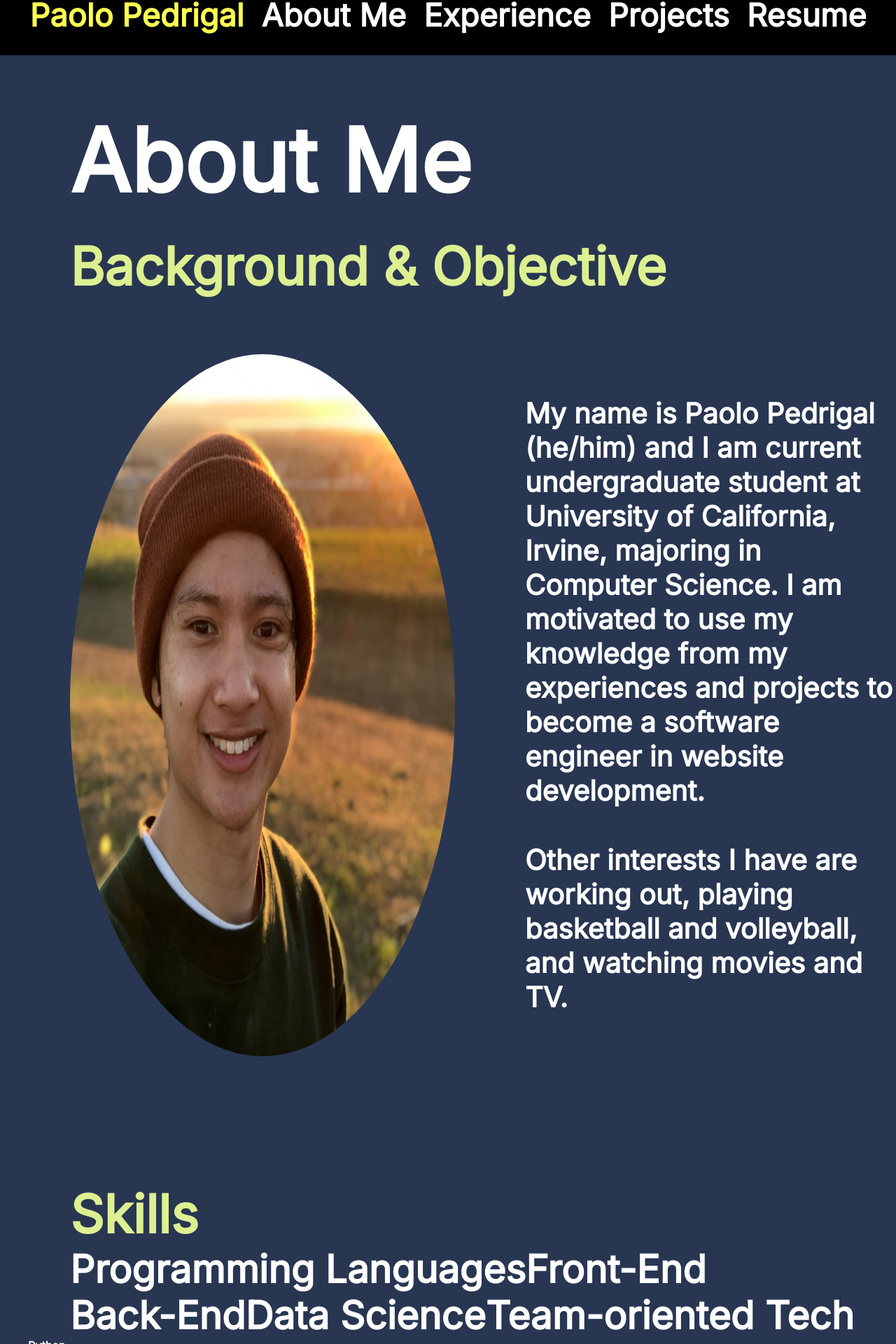
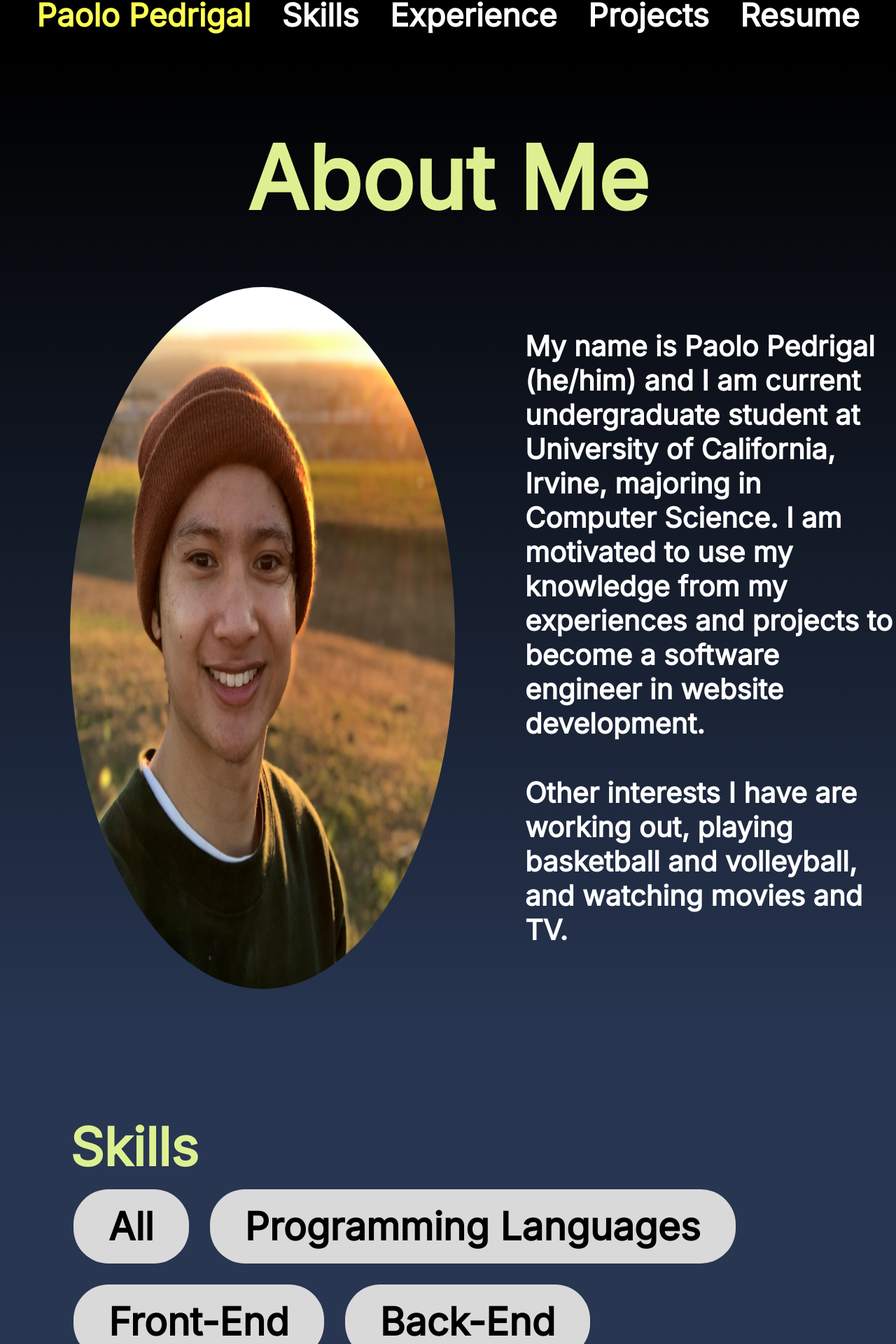
Before and after one commit to paolopedrigal/my-website, a React (Create React App) app: page / in a window 1280 px wide. Shown: the part 1040-2960 px from the top of the page at 70% size. Built offline with nearby package versions, Linux system fonts and the light colour scheme.

Commit message:
Made Skills a main section. Changed the styling of the About Me section.

```diff
--- a/src/AboutMe.css
+++ b/src/AboutMe.css
@@ -1,47 +1,44 @@
 .about {
     margin-top: 0px;
+    background-image: linear-gradient(black, #283652);
 }
 
-#about-me-section-title {
+#about-me-title {
+    display: flex;
+    justify-content: center;
     font-size: 125px;
-    margin: 75px 100px 30px;
-}
-
-#background-objective-title, #skills-title {
-    font-size: 75px;
-    margin-left: 100px;
+    margin: 0px 100px 0px;
+    padding-top: 100px;
+    background-color: transparent;
     color: #DDF091;
 }
 
-.background-content-container {
+.about-me-content-container {
     display: flex;
     flex-direction: row;
     margin-bottom: 100px;
+    background-color: transparent;
 }
 
-#background-selfie {
+#about-me-selfie {
     border-radius: 90%;
     width: 550px;
     margin: 80px 100px;
 }
 
-.background-text {
+.about-me-text {
     margin: 140px 0px;
     display: flex;
     flex-direction: column;
     font-size: 40px;
-
+    background-color: transparent;
 }
 
-#background-text-1 {
+#about-me-text-1 {
     padding-bottom: 50px;
+    background-color: transparent;
 }
 
-.skills-filter {
-    list-style: none;
-    display: flex;
-    flex-direction: row;
-    flex-wrap: wrap;
-    font-size: 55px;
-    margin: auto 60px;
+#about-me-text-2 {
+    background-color: transparent;
 }
--- a/src/AboutMe.js
+++ b/src/AboutMe.js
@@ -1,99 +1,21 @@
 import './AboutMe.css'
 import mySelfie from './Images/selfie.jpg'
-
 
 function AboutMe() {
     return (
         <div className='about'>
-            <h2 id='about-me-section-title'>About Me</h2>
-            <AboutMeBackgroundObjective />
-            <AboutMeSkills />
-        </div>
-    );
-}
-
-function AboutMeBackgroundObjective() {
-    return (
-        <div>
-            <h3 id='background-objective-title'>Background & Objective</h3>
-            <div className='background-content-container'>
-                <img src={mySelfie} alt="selfie" width="300px" id='background-selfie'/>
-                <div className="background-text">
-                    <p id="background-text-1">My name is Paolo Pedrigal (he/him) and I am current undergraduate student at University of California, Irvine, majoring in Computer Science.
+            <h2 id='about-me-title'>About Me</h2>
+            <div className='about-me-content-container'>
+                <img src={mySelfie} alt="selfie" width="300px" id='about-me-selfie'/>
+                <div className="about-me-text">
+                    <p id="about-me-text-1">My name is Paolo Pedrigal (he/him) and I am current undergraduate student at University of California, Irvine, majoring in Computer Science.
                     I am motivated to use my knowledge from my experiences and projects
                     to become a software engineer in website development.</p>
-                    <p id="background-text-2">Other interests I have are working out, playing basketball and volleyball, and watching movies and TV.</p>
+                    <p id="about-me-text-2">Other interests I have are working out, playing basketball and volleyball, and watching movies and TV.</p>
                 </div>
             </div>
         </div>
     )
 }
 
-function AboutMeSkills() {
-    return (
-        <div>
-            <h3 id='skills-title'>Skills</h3>
-            <ul className='skills-filter'>
-                <li>Programming Languages</li>
-                <li>Front-End</li>
-                <li>Back-End</li>
-                <li>Data Science</li>
-                <li>Team-oriented Tech</li>
-            </ul>
-            <ul className='skills'>
-                <li>Python</li>
-                <li>Java</li>
-                <li>C++</li>
-                <li>JavaScript</li>
-                <li>React JS</li>
-                <li>HTML</li>
-                <li>CSS</li>
-                <li>Node JS</li>
-                <li>Figma</li>
-                <li>PostgreSQL</li>
-                <li>Cassandra</li>
-                <li>PyMongo</li>
-                <li>Neo4j</li>
-                <li>Pandas</li>
-                <li>Matplotlib</li>
-                <li>Numpy</li>
-                <li>Sci-kit Learn</li>
-                <li>NLTK</li>
-                <li>R</li>
-                <li>Bash</li>
-                <li>Zoom</li>
-                <li>GitHub</li>
-                <li>Microsoft Excel</li>
-                <li>Slack</li>
-            </ul>
-        </div>
-    );
-}
-
-// function AboutMeEducation() {
-//     return (
-//         <div>
-//             <h3>Education</h3>
-//             <div>
-//                 <b>Univeristy of California, Irvine</b>
-//                 <b>Degree Expected: June 2023</b>
-//                 <b>Bachelors of Science, Computer Science</b>
-//                 <ul>
-//                     <li>Recipent of the Regents Scholarship</li>
-//                     <li>Relevant Coursework:
-//                     Design/Analysis of Algorithms,
-//                     Data Structures & Abstraction,
-//                     Introduction to Probability & Statistics,
-//                     Methodologies of Data Visualization,
-//                     Data Management,
-//                     Information Retrieval
-//                     </li>
-//                 </ul>
-//             </div>
-//         </div>
-
-//     )
-// }
-
-
 export default AboutMe;
--- a/src/App.js
+++ b/src/App.js
@@ -1,6 +1,7 @@
-import Front from './Front Section/Front.js';
+import Front from './Front.js';
 import NavBar from './NavBar.js';
 import AboutMe from './AboutMe.js';
+import Skills from './Skills.js';
 import Experiences from './Experiences.js';
 import Projects from './Projects.js';
 import Footer from './Footer.js'
@@ -12,6 +13,7 @@ function App() {
       <Front />
       <NavBar />
       <AboutMe />
+      <Skills />
       <Experiences />
       <Projects />
       <Footer />
--- a/src/Front Section/Front.js
+++ b/src/Front.js
@@ -1,4 +1,4 @@
-import frontPageImage from '../Images/WebsiteFrontPage.jpg';
+import frontPageImage from './Images/WebsiteFrontPage.jpg';
 import './Front.css';
 
 function Front() {
--- a/src/NavBar.js
+++ b/src/NavBar.js
@@ -6,7 +6,7 @@ export default function NavBar() {
             <nav>
                 <ul className="nav-container">
                     <li className="nav-item" id="nav-name">Paolo Pedrigal</li>
-                    <li className="nav-item">About Me</li>
+                    <li className="nav-item">Skills</li>
                     <li className="nav-item">Experience</li>
                     <li className="nav-item">Projects</li>
                     <li className="nav-item">Resume</li>
--- /dev/null
+++ b/src/Skills.css
@@ -0,0 +1,22 @@
+#skills-title {
+    font-size: 75px;
+    margin-left: 100px;
+    color: #DDF091;
+}
+
+.skills-filter {
+    list-style: none;
+    display: flex;
+    flex-direction: row;
+    flex-wrap: wrap;
+    font-size: 55px;
+    margin: auto 50px;
+}
+
+.skill-filter {
+    margin: 15px;
+    background-color: #D9D9D9;
+    color: black;
+    padding: 20px 50px;
+    border-radius: 50px;
+}
--- /dev/null
+++ b/src/Skills.js
@@ -0,0 +1,45 @@
+import './Skills.css';
+
+function Skills() {
+    return (
+        <div>
+            <h3 id='skills-title'>Skills</h3>
+            <ul className='skills-filter'>
+                <li className='skill-filter'>All</li>
+                <li className='skill-filter'>Programming Languages</li>
+                <li className='skill-filter'>Front-End</li>
+                <li className='skill-filter'>Back-End</li>
+                <li className='skill-filter'>Data Science</li>
+                <li className='skill-filter'>Team-oriented Tech</li>
+            </ul>
+            <ul className='skills'>
+                <li>Python</li>
+                <li>Java</li>
+                <li>C++</li>
+                <li>JavaScript</li>
+                <li>React JS</li>
+                <li>HTML</li>
+                <li>CSS</li>
+                <li>Node JS</li>
+                <li>Figma</li>
+                <li>PostgreSQL</li>
+                <li>Cassandra</li>
+                <li>PyMongo</li>
+                <li>Neo4j</li>
+                <li>Pandas</li>
+                <li>Matplotlib</li>
+                <li>Numpy</li>
+                <li>Sci-kit Learn</li>
+                <li>NLTK</li>
+                <li>R</li>
+                <li>Bash</li>
+                <li>Zoom</li>
+                <li>GitHub</li>
+                <li>Microsoft Excel</li>
+                <li>Slack</li>
+            </ul>
+        </div>
+    );
+}
+
+export default Skills;
```
Also changed, not shown: src/Front.css (renamed from src/Front Section/Front.css).
